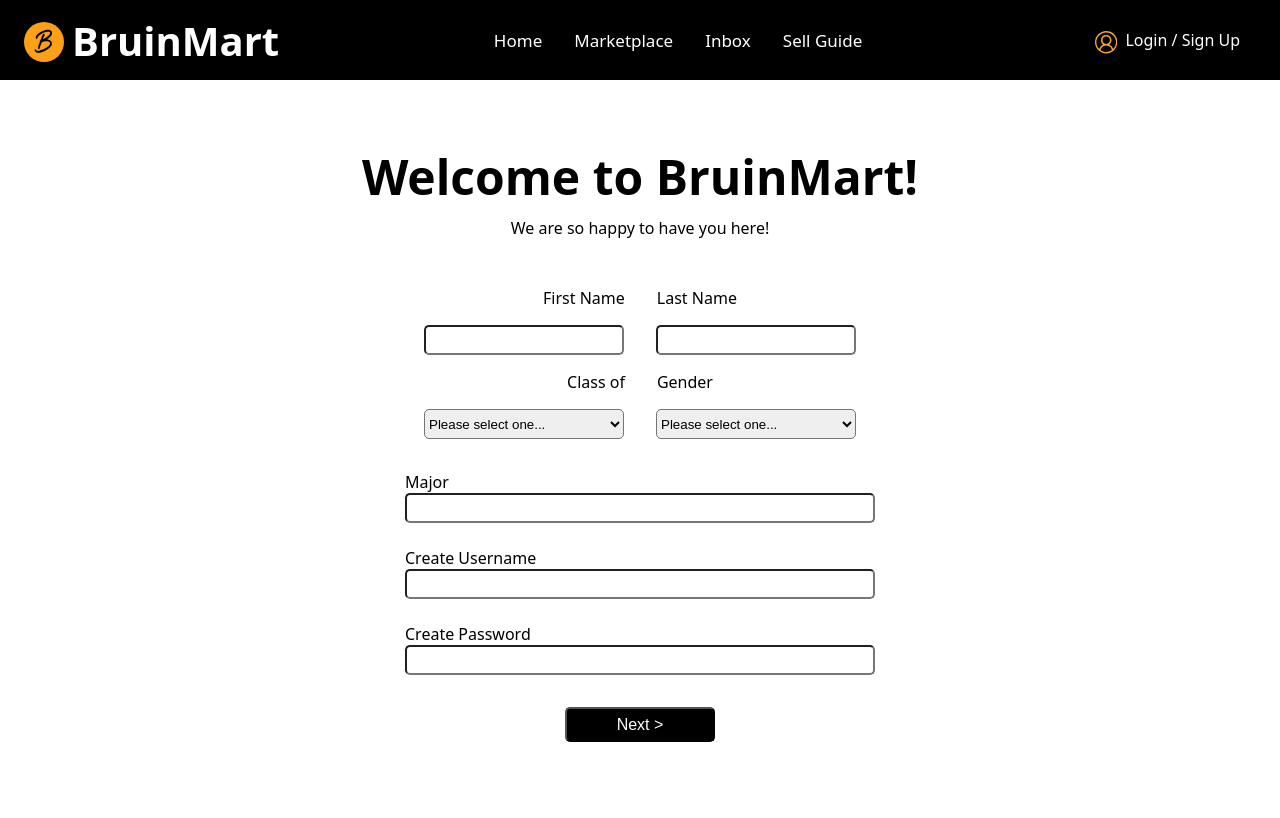
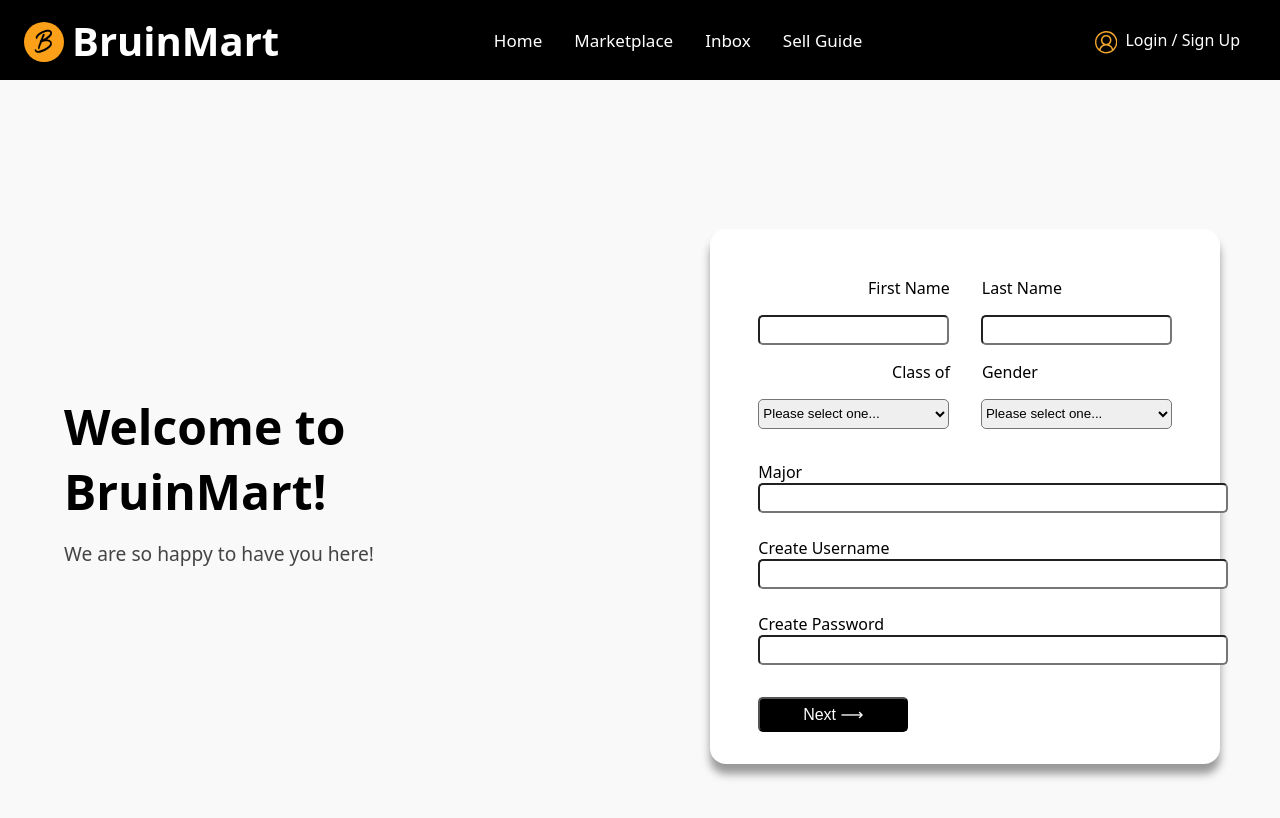
Before and after one commit to ythou00/BruinMart_Official, a React (Vite) app: page /create-user in a window 1280 px wide. Shown: the top 818 px of the page. Built offline with nearby package versions, Linux system fonts and the light colour scheme; a web font is replaced by a local one.

Commit message:
move the form into card component

```diff
--- a/src/component/CreateUser.jsx
+++ b/src/component/CreateUser.jsx
@@ -7,10 +7,13 @@ function CreateUser() {
   const navigate = useNavigate();
 
     return (
-      <div className="centered-container">
+      <div className="create-user-page">
+        <div className="welcome-side">
           <div className="new-user">Welcome to BruinMart!</div>
           <div className="new-subtext">We are so happy to have you here!</div>
-
+        </div>
+        <div className="form-side">
+          <div className="create-user-card">
             <div className="names-flex">
               <div>First Name</div>
               <div>Last Name</div>
@@ -64,8 +67,10 @@ function CreateUser() {
             </div>
 
             <button type="button" className="button next-button" onClick={() => navigate("/user-setup")}>
-          Next &gt;
+              Next ⟶
             </button>
+          </div>
+        </div>
       </div>
     );
 
--- a/src/component/CreateUserStyles.css
+++ b/src/component/CreateUserStyles.css
@@ -1,23 +1,38 @@
-.centered-container {
+.create-user-page {
   display: flex;
-  flex-direction: column;
+  flex-direction: row;
   align-items: center;
+  justify-content: center;
+  min-height: 100vh;
   padding: 2rem;
-  box-sizing: border-box;
-  max-width: 100%;
-  overflow-x: hidden;
+  gap: 4rem;
+  background-color: #f9f9f9;
 }
+
+.welcome-side {
+  flex: 1;
+  text-align: left;
+  padding: 2rem;
+}
+
 .new-user {
   font-size: 3rem;
   font-weight: bold;
-  margin-top: 2rem;
-  text-align: center;
+  margin-bottom: 1rem;
+  text-align: left;
 }
 
 .new-subtext {
-  margin-top: 0.5rem;
-  margin-bottom: 2rem;
-  text-align: center;
+  font-size: 1.2rem;
+  color: #444;
+  text-align: left;
+}
+
+/* Optional: shrink card on small screen */
+.form-side {
+  flex: 1;
+  display: flex;
+  justify-content: center;
 }
 
 .names-flex,
@@ -72,3 +87,13 @@
   width: 200px;
   border-radius: 5px;
 }
+
+.create-user-card {
+  background-color: white;
+  border-radius: 1rem;
+  box-shadow: 0px 10px 8px #999;
+  padding: 2rem 3rem;
+  max-width: 600px;
+  width: 90%;
+  margin-top: 2rem;
+}
```
Lines whose indentation alone changed are shown as unchanged.
